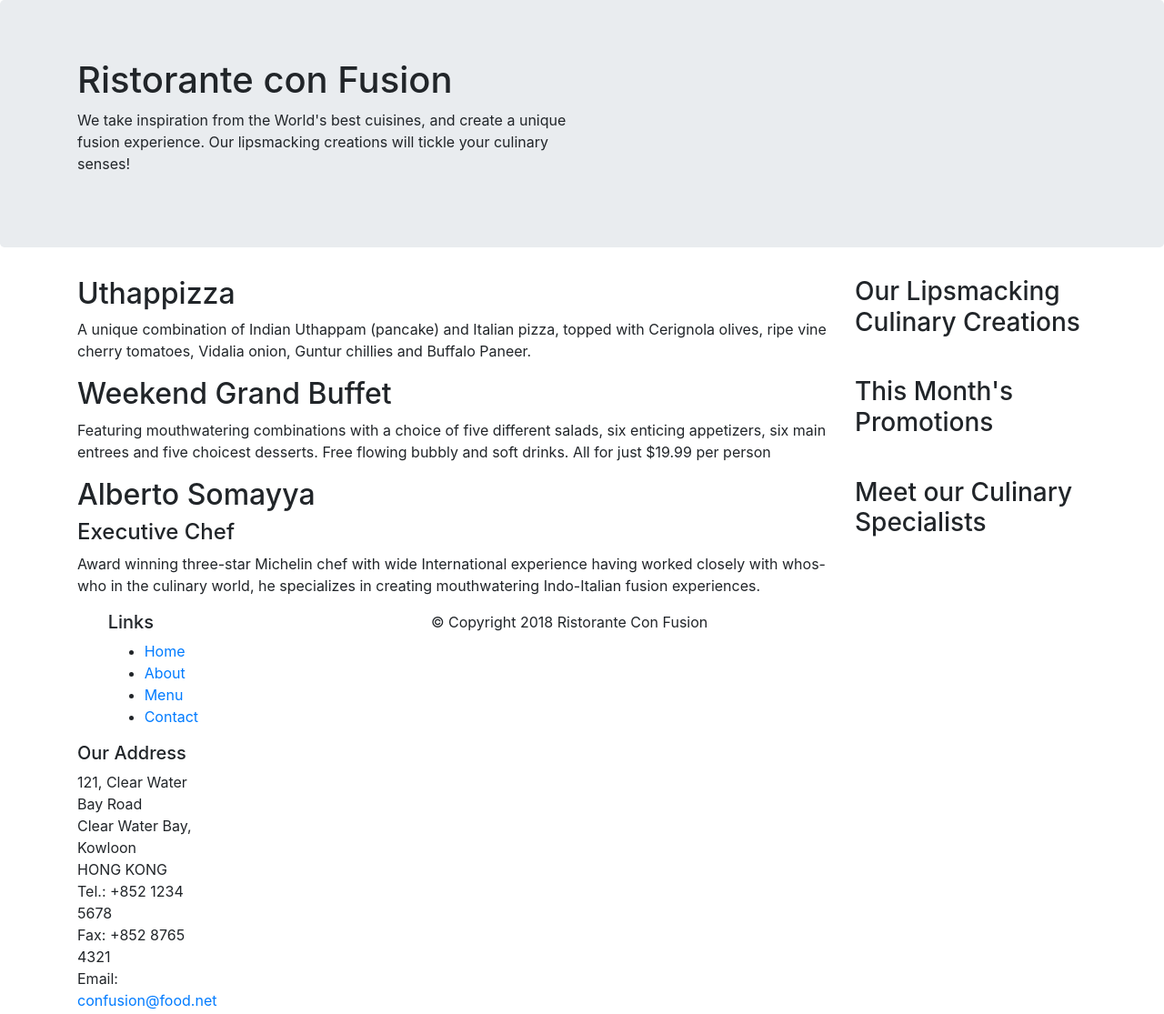
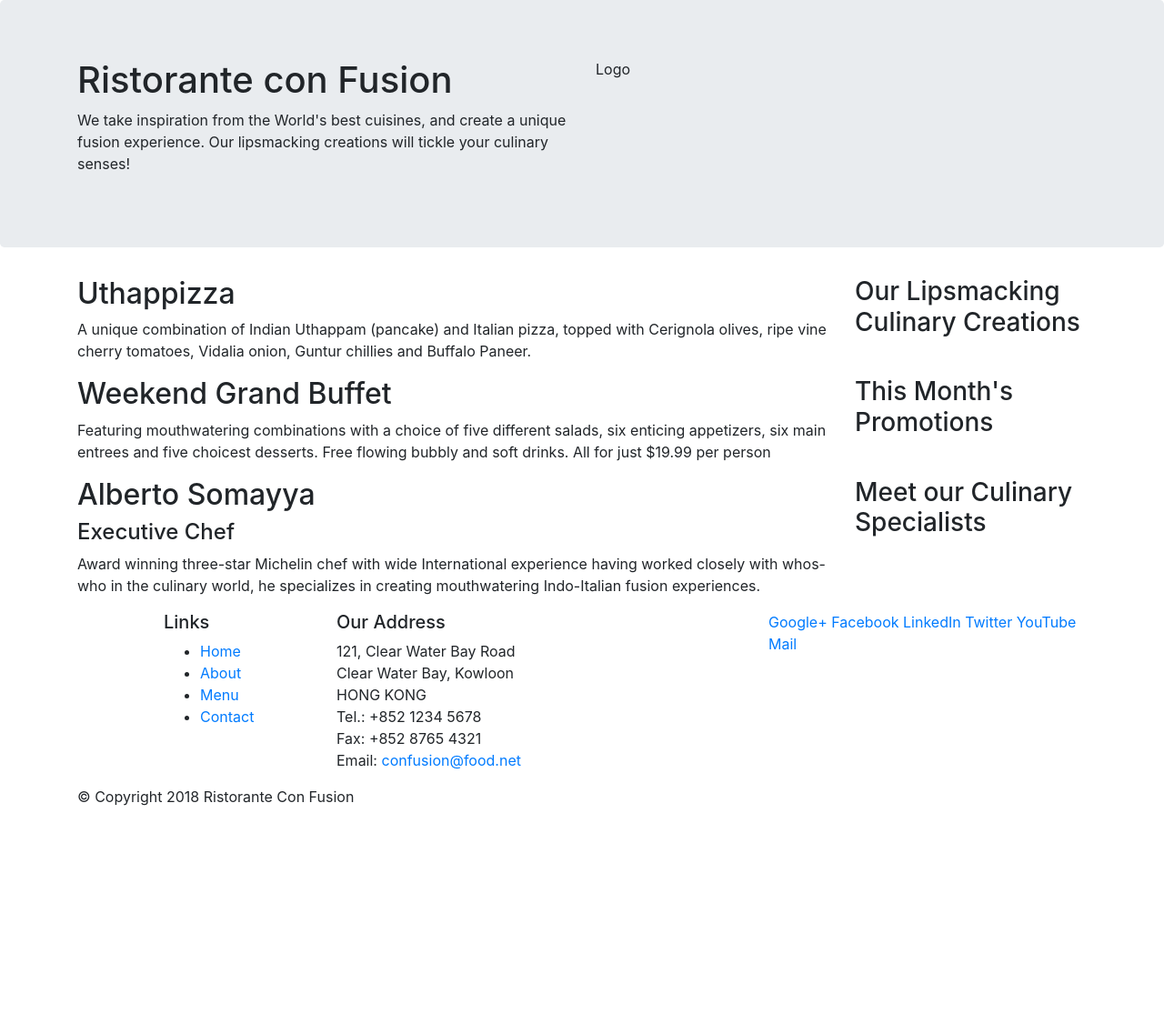
Before and after one commit to Smilesli/Bootstrap4, a website: page index.html in a window 1280 px wide. Shown: the top 1115 px of the page at 91% size. After the commit the page ends 904 px from the top, so only its background shows below. Drawn offline with nearby package versions, Linux system fonts and the light colour scheme.

Commit message:
small adustments

```diff
--- a/index.html
+++ b/index.html
@@ -22,6 +22,7 @@
                     <p>We take inspiration from the World's best cuisines, and create a unique fusion experience. Our lipsmacking creations will tickle your culinary senses!</p>
                 </div>
                 <div class="col-12 col-sm">
+                    <p>Logo</p>
                 </div>
             </div>
         </div>
@@ -61,9 +62,9 @@
         </div>
     </div>
 
-    <footer class="container">
-        <div class="row">
-            <div>
+    <footer>
+        <div class="container">
+            <div class="row">
                 <div class="col-4 offset-1 col-sm-2">
                     <h5>Links</h5>
                     <ul>
```
